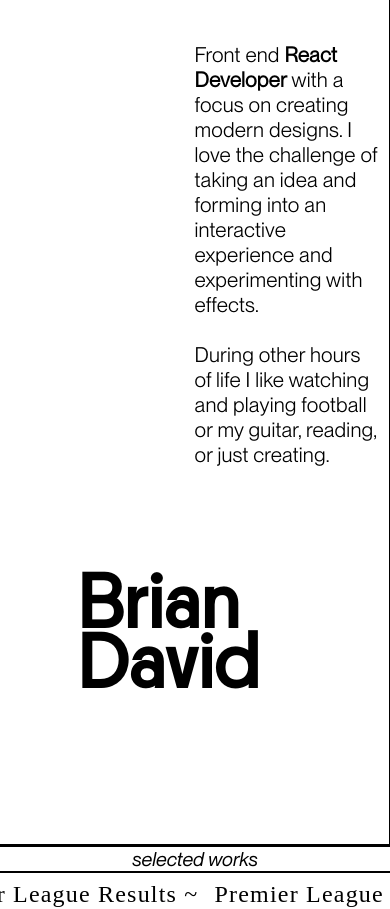
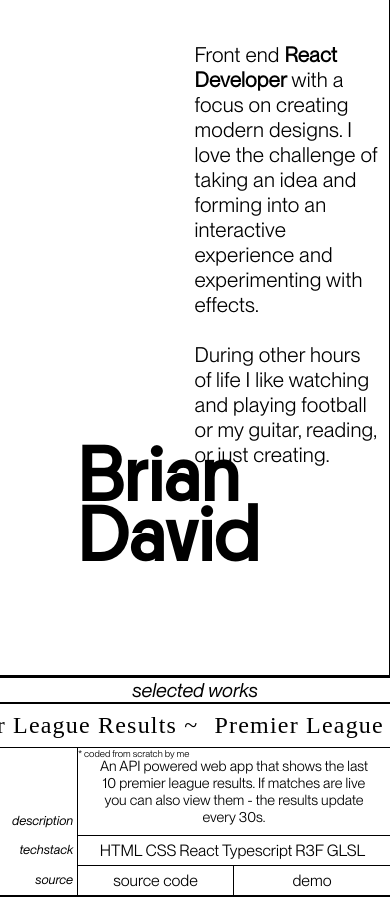
Before and after one commit to brian-david4/brian-portfolio-website, a React (Vite) app in the folder portfolio-website/: page / in a window 390 px wide. Shown: the top 909 px of the page. Built offline with nearby package versions, Linux system fonts and the light colour scheme; a web font is replaced by a local one.

Commit message:
Add project involvement

```diff
--- a/portfolio-website/src/components/HomeProject/HomeProject.tsx
+++ b/portfolio-website/src/components/HomeProject/HomeProject.tsx
@@ -39,7 +39,10 @@ const HomeProject = ({ project }: HomeProjectProps) => {
             <div className={styles.heading}>
               <div className={styles.headingTxt}>description</div>
             </div>
-            <div className={styles.descBox}>{project.desc}</div>
+            <div className={styles.descBox}>
+              {project.desc}
+              <span>* {project.contrib}</span>
+            </div>
           </div>
 
           <div className={styles.techStack}>
--- a/portfolio-website/src/components/HomeProject/hmPr.module.css
+++ b/portfolio-website/src/components/HomeProject/hmPr.module.css
@@ -67,6 +67,7 @@
   display: flex;
 }
 .descBox {
+  position: relative;
   width: auto;
   height: 100%;
   padding-left: 5vw;
@@ -75,6 +76,12 @@
   display: grid;
   place-items: center;
   border-bottom: 1px solid black;
+}
+.descBox > span {
+  position: absolute;
+  left: 0;
+  top: 0;
+  font-size: 0.6rem;
 }
 .techStack {
   height: 20%;
--- a/portfolio-website/src/data.ts
+++ b/portfolio-website/src/data.ts
@@ -8,6 +8,7 @@ export const projects: ProjectType[] = [
     techstack: ["HTML", "CSS", "React", "Typescript", "R3F", "GLSL"],
     codeLink: "https://github.com/brian-david4/premier-league-live",
     desc: "An API powered web app that shows the last 10 premier league results. If matches are live you can also view them - the results update every 30s.",
+    contrib: "coded from scratch by me",
   },
   {
     title: "Kurosawa's Story -",
@@ -16,6 +17,7 @@ export const projects: ProjectType[] = [
     techstack: ["HTML", "CSS", "React", "Typescript"],
     codeLink: "https://github.com/brian-david4/akira-kurosawa-portfolio",
     desc: "I aimed to tell the story of acclaimed director Akira Kurosawa's career. It journeys from the foundations of his career as a painter - to becoming one of the most influential directors.",
+    contrib: "coded from scratch by me",
   },
   {
     title: "Furniture Shop /",
@@ -24,6 +26,7 @@ export const projects: ProjectType[] = [
     techstack: ["HTML", "CSS", "React", "Typescript"],
     codeLink: "https://github.com/brian-david4/furniture-shop",
     desc: "An e-commerce store built to sell modern, designer furniture. I wanted the website to mirror the style of the furniture: modern and simplistic.",
+    contrib: "coded from scratch by me",
   },
   {
     title: "Game Hub Search *",
@@ -32,5 +35,6 @@ export const projects: ProjectType[] = [
     desc: "A way to browse a database of video-games via a SPA, allowing the user ability to sort and filter by many fields. I worked with an API to retrieve data from the backend.",
     techstack: ["HTML", "CSS", "React", "Typescript"],
     codeLink: "https://github.com/brian-david4/react-tutorial-mosh",
+    contrib: "tutorial followed when learning basics of API's",
   },
 ];
--- a/portfolio-website/src/pages/Home2/Home2.tsx
+++ b/portfolio-website/src/pages/Home2/Home2.tsx
@@ -52,6 +52,8 @@ const Home2 = () => {
             <br />
             During other hours of life I like watching and playing football or
             my guitar, reading, or just creating.
+            <br />
+            <br />
           </p>
         </section>
         <section className={styles.sectionRight}>
--- a/portfolio-website/src/pages/Home2/home.module.css
+++ b/portfolio-website/src/pages/Home2/home.module.css
@@ -96,7 +96,7 @@
     flex-shrink: 0;
   }
   .sectionLeft {
-    height: 100vh !important;
+    height: 80vh !important;
   }
   .sectionRight {
     height: fit-content !important;
@@ -112,7 +112,7 @@
   .nameTitle {
     font-size: 20vw;
     left: 20%;
-    bottom: 10vh;
+    bottom: 5vh;
   }
   .projectTitle {
     font-size: 5vw;
--- a/portfolio-website/src/types.ts
+++ b/portfolio-website/src/types.ts
@@ -13,4 +13,5 @@ export interface ProjectType {
   desc: string;
   techstack: string[];
   codeLink: string;
+  contrib?: string;
 }
```
